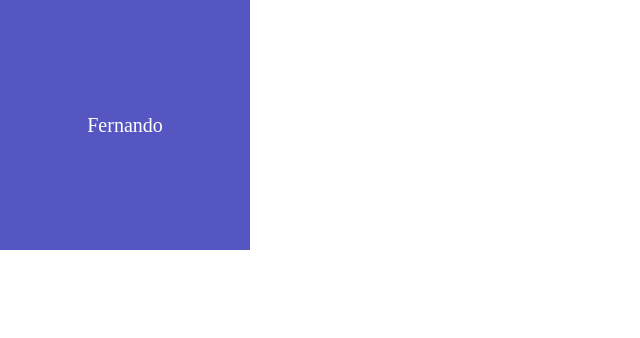
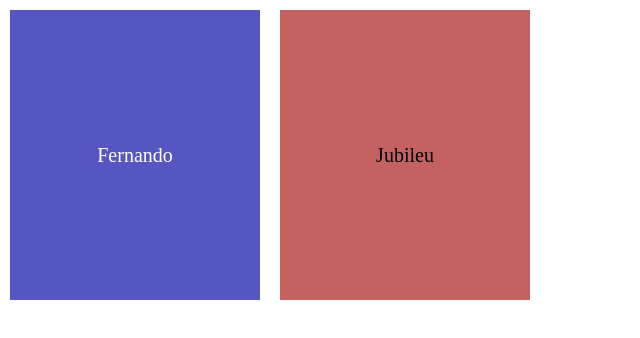
Before and after one commit to FerX95/Aula_28D, a plain HTML site: page index.html in a window 1280 px wide. Shown: the whole page, without its empty margins (0-640 px from the left). Drawn offline with Linux system fonts and the light colour scheme.

Commit message:
foi criada a div Jubileu

```diff
--- a/css/estilo.css
+++ b/css/estilo.css
@@ -4,7 +4,12 @@ body{
     margin: 0px;
 }
 
+.main{
+    display: flex;
+}
+
 .box{
+    margin: 10px;
     text-align: center;
     width: 250px;
     line-height: 250px;
@@ -14,6 +19,11 @@ body{
 .c_blue{
     background-color: rgb(86, 86, 194);
     color: white;
+}
+
+.c_red{
+    background-color: rgb(196, 98, 98);
+    color: black;
 }
 
 /* Configura o tamanho do texto */
--- a/index.html
+++ b/index.html
@@ -11,6 +11,10 @@
             <div class="box c_blue t_medio">
                 <p>Fernando</p>
             </div>
+
+            <div class="box c_red t_medio">
+                <p>Jubileu</p>
+            </div>
         </div>
     </body>
 
```
